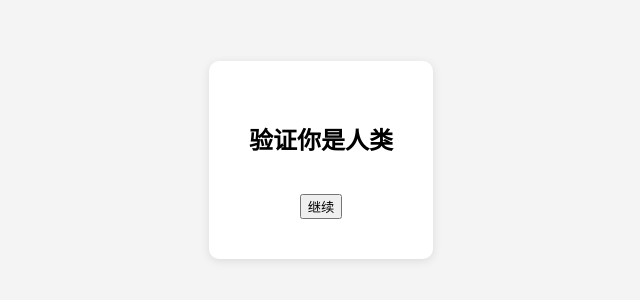
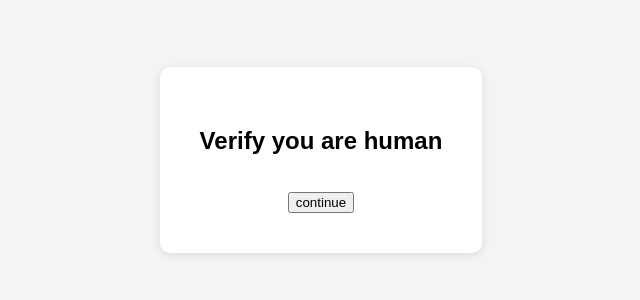
Before and after one commit to benito007-index/antibot, a plain HTML site: page index.html in a window 1280 px wide. Shown: the part 240-540 px from the top of the page, without its empty margins (319-959 px from the left). Drawn offline with Linux system fonts and the light colour scheme.

Commit message:
Update index.html

```diff
--- a/index.html
+++ b/index.html
@@ -28,12 +28,12 @@
 </head>
 <body>
   <div class="box">
-    <h2 id="verify-label">验证你是人类</h2>
+    <h2 id="verify-label">Verify you are human</h2>
     <form id="captcha-form">
       <input type="hidden" name="email" id="email">
       <div class="cf-turnstile" data-sitekey="0x4AAAAAABc29-tKzeAcxVD6" data-language="auto"></div>
       <br>
-      <button id="submit-button" type="submit">继续</button>
+      <button id="submit-button" type="submit">continue</button>
     </form>
   </div>
 
```
